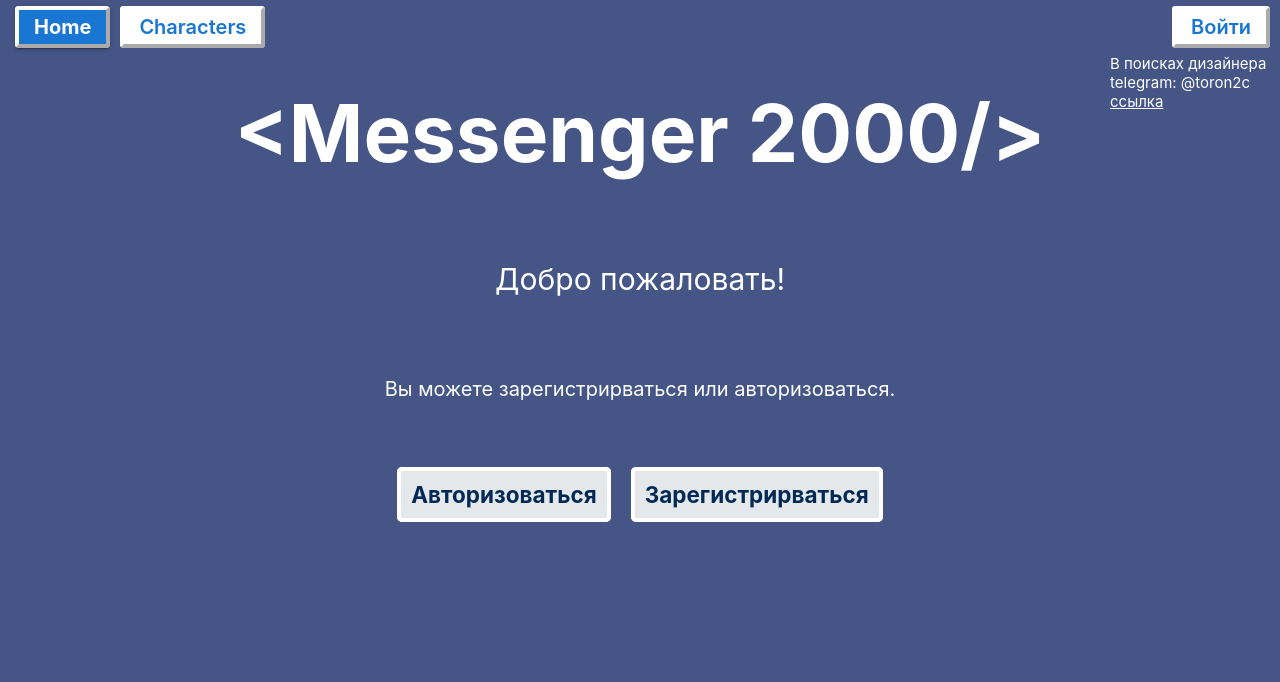
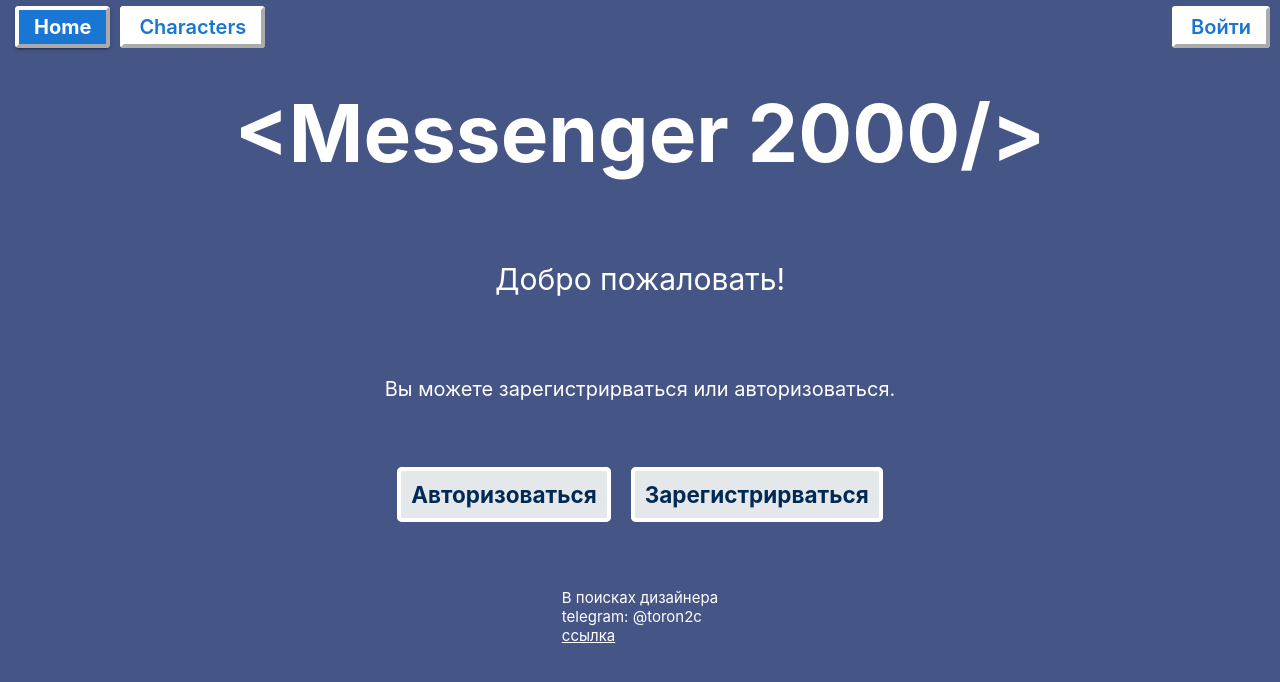
Before and after one commit to toron2c/messenger, a React (Create React App) app: page /chats in a window 1280 px wide. Shown: the top 682 px of the page. Built offline with nearby package versions, Linux system fonts and the light colour scheme.

Commit message:
edit style for add

```diff
--- a/src/components/Home/Home.jsx
+++ b/src/components/Home/Home.jsx
@@ -7,13 +7,7 @@ export default function Home({ isAuth }) {
       <h1 className={style.home__logo} variant="h1">
         {"<"}Messenger 2000{"/>"}
       </h1>
-      <div class={style.ad}>
-        В поисках дизайнера
-        <p>telegram: @toron2c</p>
-        <a class={style.link} href="https://t.me/toron2c">
-          ссылка
-        </a>
-      </div>
+
       {!isAuth && (
         <>
           <p className={style.home__text}>Добро пожаловать!</p>
@@ -31,6 +25,13 @@ export default function Home({ isAuth }) {
           <p className={style.home__text}>Мессенджер в реальном времени </p>
         </>
       )}
+      <div class={style.ad}>
+        В поисках дизайнера
+        <p>telegram: @toron2c</p>
+        <a class={style.link} href="https://t.me/toron2c">
+          ссылка
+        </a>
+      </div>
     </div>
   );
 }
--- a/src/components/Home/Home.module.scss
+++ b/src/components/Home/Home.module.scss
@@ -27,6 +27,8 @@
     }
   }
   .ad {
+    grid-column: 2/3;
+    margin: 0 auto;
     font-size: 1.5rem;
     .link {
       color: #fff;
```
